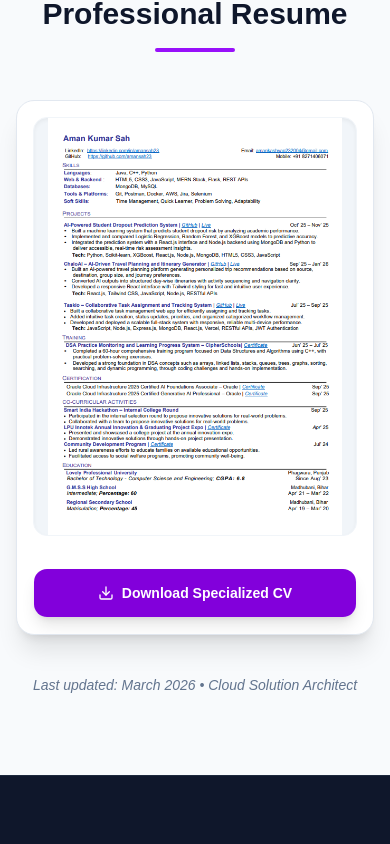
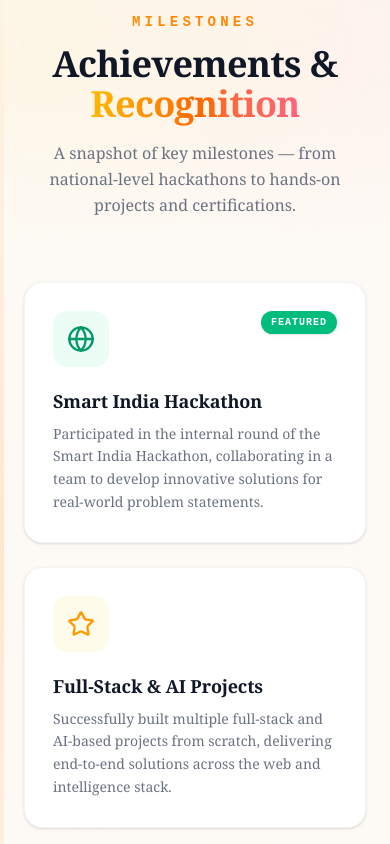
Before and after one commit to amansah23/College-Portfolio, a React (Vite) app in the folder college-portfolio-main/: page / in a window 390 px wide. Shown: the part 8871-9715 px from the top of the page. Built offline with nearby package versions, Linux system fonts and the light colour scheme.

Commit message:
Add Achievement section

```diff
--- a/college-portfolio-main/src/App.jsx
+++ b/college-portfolio-main/src/App.jsx
@@ -4,7 +4,7 @@
 import Projects from "./components/Projects"
 import Certifications from "./components/Certifications"
 import University from "./components/University"
-// import Achievements from "./components/Achievements"
+import Achievements from "./components/Achievements"
 import Resume from "./components/Resume"
 import Footer from "./components/Footer"
 import Navigation from './components/Navigation'
@@ -17,7 +17,7 @@
       <Projects />
       <Certifications />
       <University />
-      {/* <Achievements /> */}
+      <Achievements />
       <Resume />
       <Footer />
     </>
--- a/college-portfolio-main/src/components/Achievements.jsx
+++ b/college-portfolio-main/src/components/Achievements.jsx
@@ -1,81 +1,165 @@
-// import React from 'react'
-// import { Trophy, Award, Star, Music } from "lucide-react"
+import React, { useEffect, useRef } from 'react';
+import { Trophy, Award, Star, Globe } from "lucide-react";
 
-// export default function Achievements() {
-//   const achievements = [
-//     {
-//       title: "Spotify Popular Creator",
-//       description:
-//         "Recognized as a Popular Creator on Spotify with over 100 Million views on my Panel.",
-//       icon: <Music className="h-8 w-8 text-green-600" />,
-//       highlight: true,
-//     },
-//     {
-//       title: "Runner-up in One India Competition",
-//       description: "Secured 2nd Runner-Up in the prestigious One India Competition, representing Uttar Pradesh.",
-//       icon: <Trophy className="h-8 w-8 text-amber-500" />,
-//       highlight: false,
-//     },
-//     {
-//       title: "AWS Community Builder",
-//       description: "Selected as an AWS Community Builder for contributions to cloud computing knowledge sharing.",
-//       icon: <Award className="h-8 w-8 text-amber-500" />,
-//       highlight: false,
-//     },
-//     {
-//       title: "Team Leadership Success",
-//       description: "Led a team of 4 developers to deliver a complex project two weeks ahead of schedule.",
-//       icon: <Star className="h-8 w-8 text-emerald-600" />,
-//       highlight: true,
-//     },
-//   ]
+const achievements = [
+  {
+    title: "Smart India Hackathon",
+    description:
+      "Participated in the internal round of the Smart India Hackathon, collaborating in a team to develop innovative solutions for real-world problem statements.",
+    icon: Globe,
+    color: "from-emerald-400 to-teal-500",
+    lightBg: "bg-emerald-50",
+    accent: "text-emerald-600",
+    featured: true,
+    label: "Featured",
+  },
+  {
+    title: "Full-Stack & AI Projects",
+    description:
+      "Successfully built multiple full-stack and AI-based projects from scratch, delivering end-to-end solutions across the web and intelligence stack.",
+    icon: Star,
+    color: "from-amber-400 to-orange-500",
+    lightBg: "bg-amber-50",
+    accent: "text-amber-500",
+    featured: false,
+  },
+  {
+    title: "AI & Cloud Certifications",
+    description:
+      "Earned industry-recognised certifications in AI and Cloud Computing, validating expertise in cutting-edge technologies.",
+    icon: Award,
+    color: "from-orange-400 to-rose-400",
+    lightBg: "bg-orange-50",
+    accent: "text-orange-500",
+    featured: false,
+  },
+];
 
-//   return (
-//     <section id="achievements" className="py-20 bg-gradient-to-b from-slate-50 to-white">
-//       <div className="container px-4 md:px-6 mx-auto">
-//         <h2 className="text-3xl md:text-4xl font-bold text-center mb-12 text-slate-900">
-//           Achievements & Recognition
-//         </h2>
+export default function Achievements() {
+  const sectionRef = useRef(null);
 
-//         <div className="grid grid-cols-1 md:grid-cols-2 gap-8">
-//           {achievements.map((achievement, index) => (
-//             <div
-//               key={index}
-//               className={`rounded-2xl p-8 border transition-all duration-500
-//                         hover:shadow-2xl hover:-translate-y-2 flex flex-col sm:flex-row items-start gap-6
-//                         ${
-//                           achievement.highlight
-//                             ? "bg-gradient-to-br from-white via-emerald-50/30 to-white border-emerald-200 shadow-emerald-100/50 shadow-lg"
-//                             : "bg-white border-slate-200 shadow-sm"
-//                         }`}
-//             >
-//               <div
-//                 className={`flex-shrink-0 p-4 rounded-xl transition-colors duration-300 ${
-//                   achievement.highlight ? "bg-emerald-100" : "bg-slate-100"
-//                 }`}
-//               >
-//                 {achievement.icon}
-//               </div>
+  useEffect(() => {
+    const cards = sectionRef.current?.querySelectorAll('[data-card]');
+    if (!cards) return;
+    const observer = new IntersectionObserver(
+      (entries) => {
+        entries.forEach((entry) => {
+          if (entry.isIntersecting) {
+            const el = entry.target;
+            const delay = el.getAttribute('data-delay') || '0';
+            el.style.transition = `opacity 0.65s ease ${delay}s, transform 0.65s ease ${delay}s`;
+            el.style.opacity = '1';
+            el.style.transform = 'translateY(0)';
+            observer.unobserve(el);
+          }
+        });
+      },
+      { threshold: 0.1 }
+    );
+    cards.forEach((card, i) => {
+      card.style.opacity = '0';
+      card.style.transform = 'translateY(32px)';
+      card.setAttribute('data-delay', (i * 0.1).toFixed(2));
+      observer.observe(card);
+    });
+    return () => observer.disconnect();
+  }, []);
 
-//               <div className="flex-1">
-//                 <div className="flex flex-wrap items-center gap-2 mb-3">
-//                   <h3 className={`text-xl font-bold tracking-tight ${achievement.highlight ? "text-emerald-900" : "text-slate-800"}`}>
-//                     {achievement.title}
-//                   </h3>
-//                   {achievement.highlight && (
-//                     <span className="inline-flex items-center px-2.5 py-0.5 rounded-full text-[10px] font-black uppercase tracking-widest bg-emerald-600 text-white shadow-sm">
-//                       Featured
-//                     </span>
-//                   )}
-//                 </div>
-//                 <p className={`text-sm leading-relaxed ${achievement.highlight ? "text-emerald-800/80" : "text-slate-600"}`}>
-//                   {achievement.description}
-//                 </p>
-//               </div>
-//             </div>
-//           ))}
-//         </div>
-//       </div>
-//     </section>
-//   )
-// }
+  return (
+    <section
+      id="achievements"
+      ref={sectionRef}
+      className="relative py-24 bg-[#fdfaf6] overflow-hidden"
+      style={{ fontFamily: "'Georgia', 'Times New Roman', serif" }}
+    >
+      {/* Background blobs */}
+      <div className="absolute top-0 left-1/2 -translate-x-1/2 w-[600px] h-64 rounded-full bg-gradient-to-r from-amber-100 via-orange-100 to-rose-100 opacity-40 blur-3xl pointer-events-none" />
+      <div className="absolute bottom-0 right-0 w-72 h-72 rounded-full bg-gradient-to-tl from-orange-50 to-amber-100 opacity-40 blur-3xl pointer-events-none" />
+      <div className="absolute left-0 top-0 h-full w-1 bg-gradient-to-b from-transparent via-orange-300 to-transparent opacity-30" />
+
+      <div className="relative container mx-auto px-6 md:px-16">
+
+        {/* Header */}
+        <div className="mb-16 text-center md:text-left">
+          <p
+            className="text-sm uppercase tracking-[0.3em] text-orange-400 font-semibold mb-3"
+            style={{ fontFamily: "'Courier New', monospace" }}
+          >
+            Milestones
+          </p>
+          <h2
+            className="text-4xl md:text-5xl font-bold text-gray-900 mb-4"
+            style={{ letterSpacing: '-0.02em' }}
+          >
+            Achievements &{' '}
+            <span className="text-transparent bg-clip-text bg-gradient-to-r from-amber-400 via-orange-500 to-rose-400">
+              Recognition
+            </span>
+          </h2>
+          <p className="text-gray-500 max-w-xl mx-auto md:mx-0 text-base leading-relaxed">
+            A snapshot of key milestones — from national-level hackathons to hands-on projects and certifications.
+          </p>
+        </div>
+
+        {/* Cards */}
+        <div className="grid grid-cols-1 md:grid-cols-3 gap-6">
+          {achievements.map((item, index) => {
+            const Icon = item.icon;
+            return (
+              <div
+                key={index}
+                data-card
+                className="group relative bg-white rounded-2xl border border-gray-100 shadow-sm
+                           p-7 flex flex-col gap-5 cursor-default
+                           hover:shadow-xl hover:-translate-y-1.5 hover:border-orange-100
+                           transition-all duration-300 overflow-hidden"
+              >
+                {/* Gradient hover wash */}
+                <div
+                  className={`absolute inset-0 bg-gradient-to-br ${item.color} opacity-0 group-hover:opacity-5 transition-opacity duration-500 rounded-2xl pointer-events-none`}
+                />
+
+                {/* Top row: icon + badge */}
+                <div className="flex items-start justify-between">
+                  <div
+                    className={`w-14 h-14 rounded-xl ${item.lightBg} flex items-center justify-center
+                                group-hover:scale-110 transition-transform duration-300`}
+                  >
+                    <Icon className={`h-7 w-7 ${item.accent}`} />
+                  </div>
+                  {item.featured && (
+                    <span
+                      className="inline-flex items-center px-2.5 py-1 rounded-full text-[10px] font-black uppercase tracking-widest bg-emerald-500 text-white shadow-sm"
+                      style={{ fontFamily: "'Courier New', monospace" }}
+                    >
+                      Featured
+                    </span>
+                  )}
+                </div>
+
+                {/* Text */}
+                <div>
+                  <h3
+                    className="text-lg font-bold text-gray-900 mb-2 group-hover:text-orange-500 transition-colors duration-300"
+                    style={{ letterSpacing: '-0.01em' }}
+                  >
+                    {item.title}
+                  </h3>
+                  <p className="text-gray-500 text-sm leading-relaxed">
+                    {item.description}
+                  </p>
+                </div>
+
+                {/* Bottom gradient bar */}
+                <div
+                  className={`absolute bottom-0 left-0 right-0 h-0.5 bg-gradient-to-r ${item.color}
+                              scale-x-0 group-hover:scale-x-100 transition-transform duration-500 origin-left rounded-b-2xl`}
+                />
+              </div>
+            );
+          })}
+        </div>
+      </div>
+    </section>
+  );
+}
```
